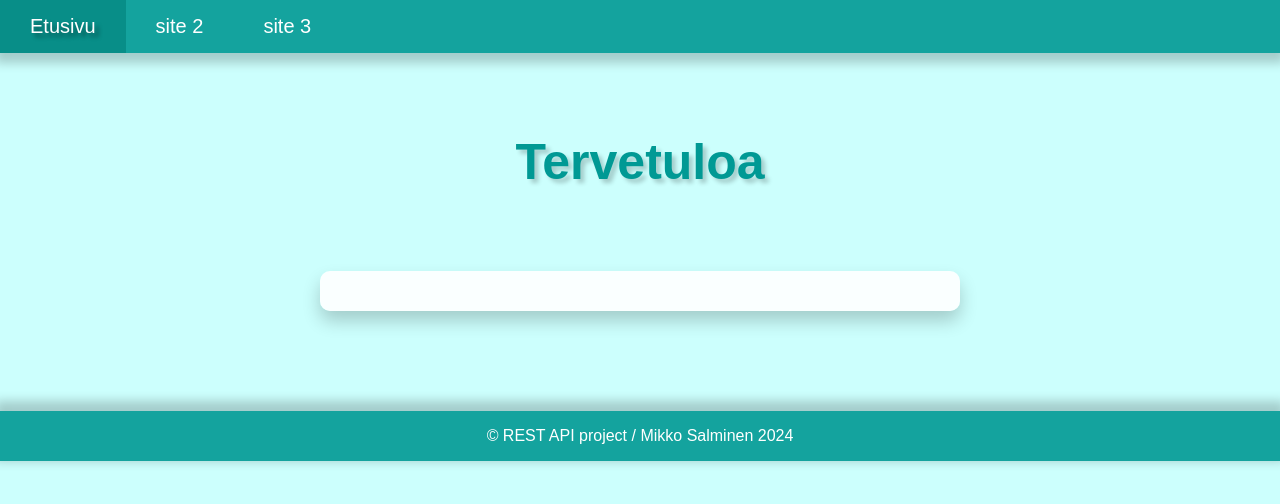
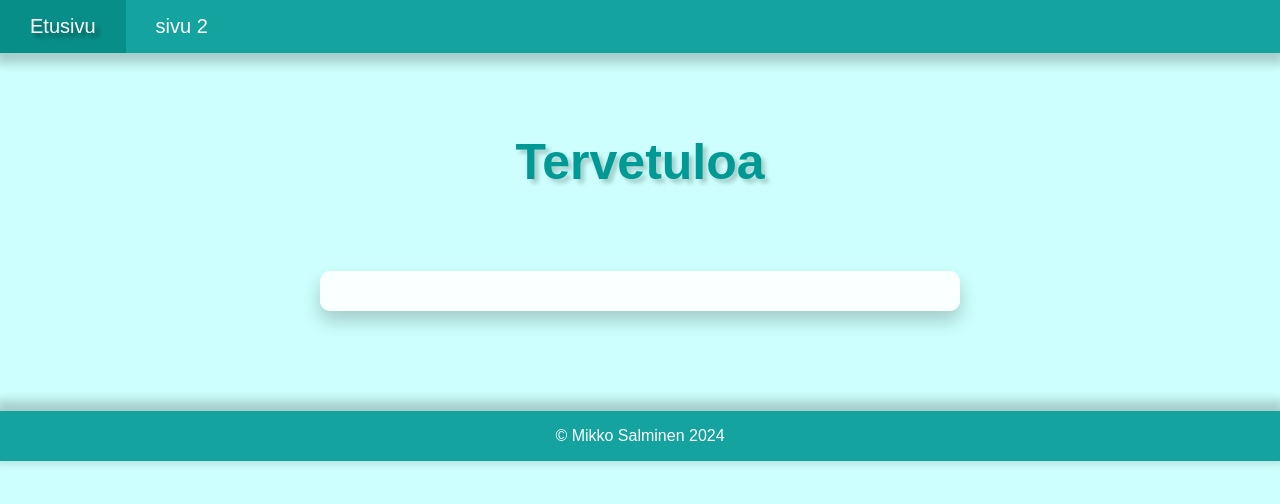
Before and after one commit to Peresteks/Full-Stack--projekti-2, a plain HTML site: page index.html in a window 1280 px wide. Drawn offline with Linux system fonts and the light colour scheme; a web font is replaced by a local one.

Commit message:
Update index.html

```diff
--- a/index.html
+++ b/index.html
@@ -12,8 +12,7 @@
 
       <ul class="navbar">
         <li><a class="active" href="./index.html">Etusivu</a></li>
-        <li><a href="">site 2</a></li>
-        <li><a href="">site 3</a></li>
+        <li><a href="">sivu 2</a></li>
       </ul>
 
       <h1>Tervetuloa</h1>
@@ -21,7 +20,7 @@
       <div class="text-box"></div>
 
     <div class="footer">
-        <p>&copy; REST API project / Mikko Salminen 2024</p>
+        <p>&copy; Mikko Salminen 2024</p>
     </div>
 </body>
 </html>
```
